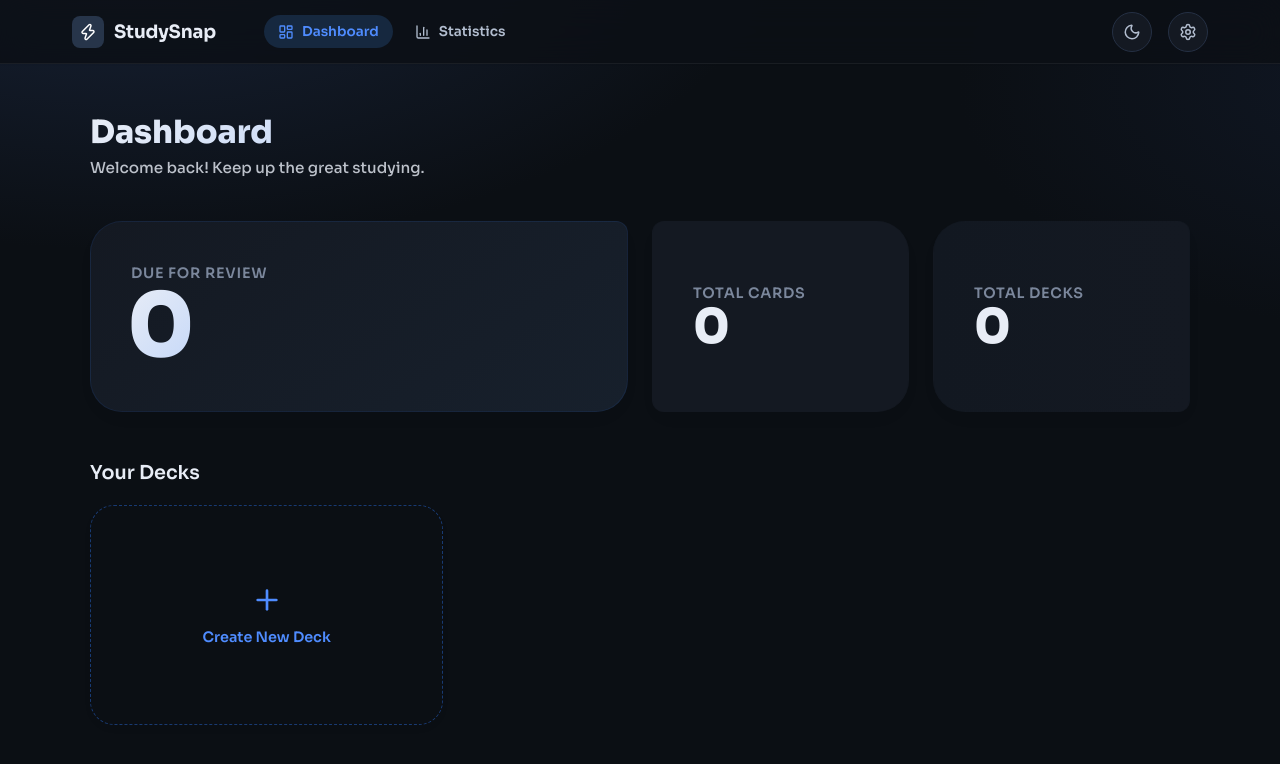
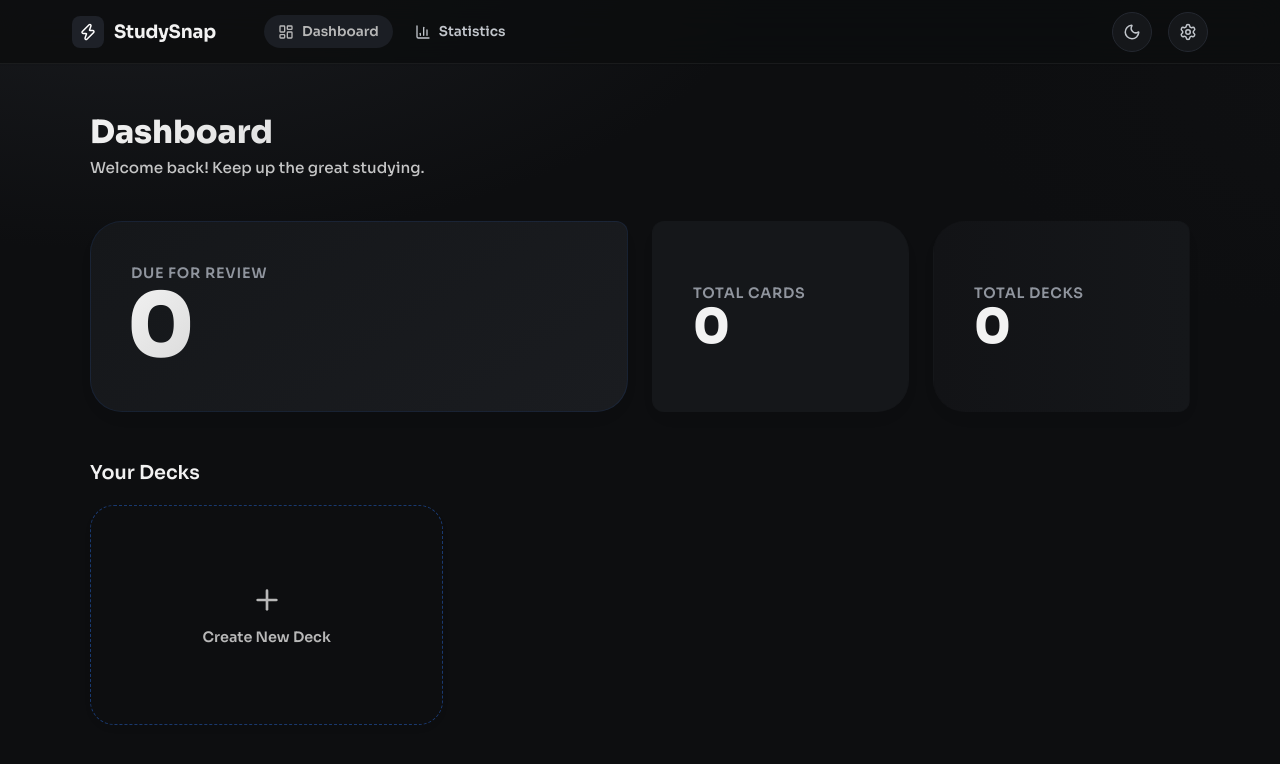
Before and after one commit to abdullahrauf245-hue/Dev-weekend-assignment, a plain HTML site: page public/index.html in a window 1280 px wide. Both pictures are taken after a click on the button 1132 px from the left and 31 px from the top of the page. Drawn offline with nearby package versions, Linux system fonts and the light colour scheme.

Commit message:
Removing shades

```diff
--- a/public/css/style.css
+++ b/public/css/style.css
@@ -44,35 +44,35 @@
 }
 
 [data-theme="dark"] {
-  --bg: #0b0f14;
-  --bg-white: #141922;
-  --bg-gradient-1: #182338;
-  --bg-gradient-2: #101724;
-  --surface-1: #141922;
-  --surface-2: #17202c;
-  --surface-3: #121821;
-  --green-900: #e8edf6;
-  --green-800: #cfd8e6;
-  --green-700: #4f8cff;
-  --green-600: #6aa0ff;
-  --green-500: #7bb0ff;
-  --green-400: #8ebcff;
-  --green-300: #284468;
-  --green-200: #1c3554;
-  --green-100: #16283f;
-  --green-50: #101f33;
-  --text-primary: #e8edf6;
-  --text-secondary: #b2bdcf;
-  --text-muted: #7b879c;
-  --border: #253044;
-  --border-mint: #1f2a3d;
-  --nav-bg: rgba(12,16,22,0.85);
+  --bg: #0d0e10;
+  --bg-white: #15171a;
+  --bg-gradient-1: #1b1d21;
+  --bg-gradient-2: #0f1012;
+  --surface-1: #15171a;
+  --surface-2: #1a1c20;
+  --surface-3: #121316;
+  --green-900: #f2f2f2;
+  --green-800: #d6d6d6;
+  --green-700: #b8b8b8;
+  --green-600: #9d9d9d;
+  --green-500: #868686;
+  --green-400: #6f6f6f;
+  --green-300: #2a2d33;
+  --green-200: #23262c;
+  --green-100: #1b1e24;
+  --green-50: #14181e;
+  --text-primary: #f2f2f2;
+  --text-secondary: #c1c5cb;
+  --text-muted: #90959e;
+  --border: #242830;
+  --border-mint: #1b1f26;
+  --nav-bg: rgba(12,13,15,0.85);
   --nav-border: rgba(255,255,255,0.06);
-  --logo-bg: #27354a;
+  --logo-bg: #1e2128;
   --shadow-sm: 0 1px 2px rgba(0,0,0,0.45);
   --shadow-md: 0 12px 24px rgba(0,0,0,0.35);
   --shadow-lg: 0 24px 48px rgba(0,0,0,0.45);
-  --shadow-mint: 0 10px 28px rgba(47,123,255,0.25);
+  --shadow-mint: 0 10px 28px rgba(0,0,0,0.45);
 }
 
 /* ── Reset ── */
```
